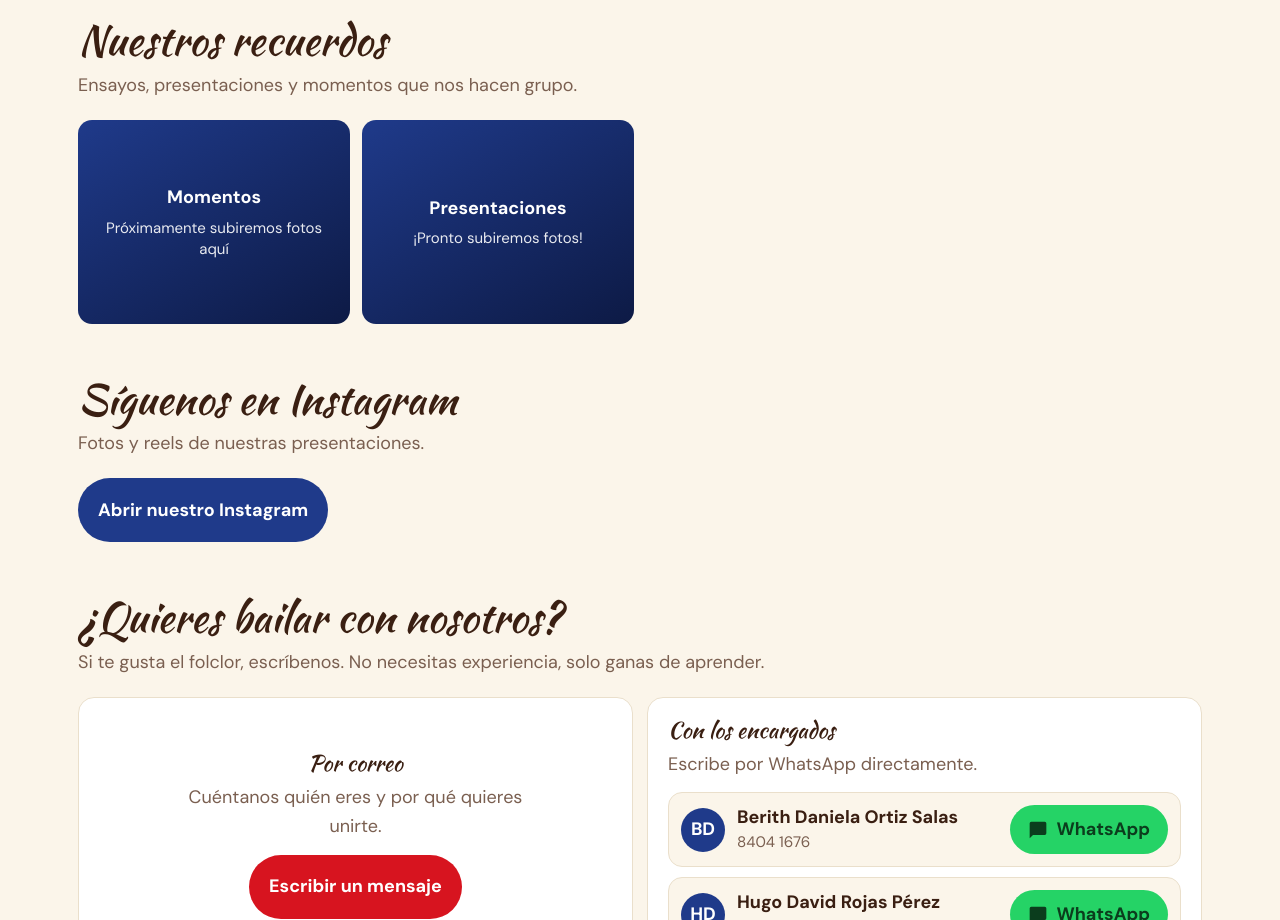
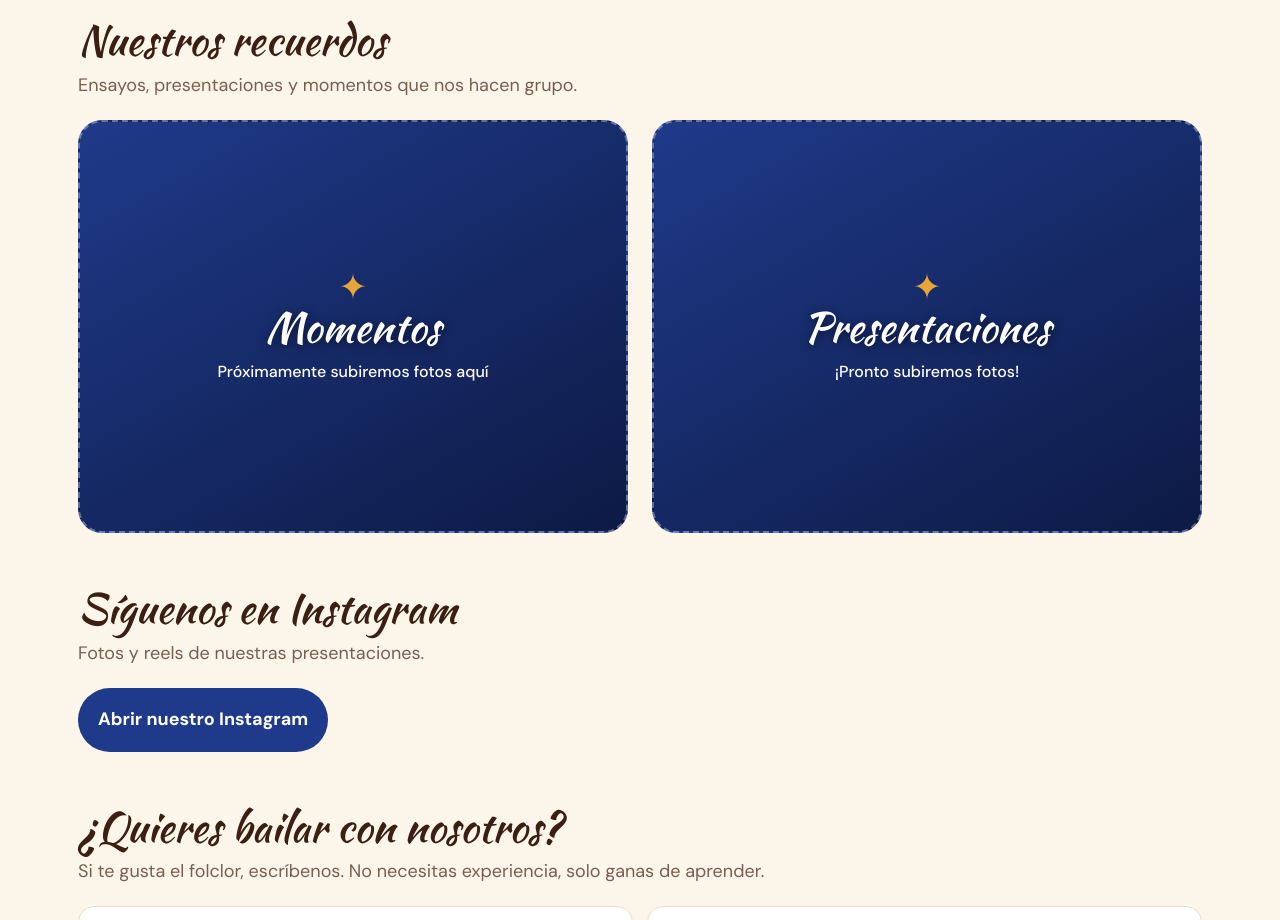
Before and after one commit to FiaHZ/Agrupacion_Tierra_Mia, a plain HTML site: page index.html in a window 1280 px wide. Shown: the part 960-1880 px from the top of the page. Drawn offline with Linux system fonts and the light colour scheme; no server answers.

Commit message:
Estetica
Cambios de estetica en el apartado de album

```diff
--- a/css/style.css
+++ b/css/style.css
@@ -955,3 +955,149 @@ dialog::-webkit-scrollbar {
     transform: none;
   }
 }
+
+/* ===== ÁLBUMES GRANDES Y LLAMATIVOS ===== */
+.gallery {
+  grid-template-columns: repeat(auto-fit, minmax(min(100%, 320px), 1fr));
+  gap: 24px;
+}
+.album,
+.js-reveal .album.reveal {
+  transition:
+    opacity 0.8s cubic-bezier(0.2, 0.7, 0.2, 1) var(--d, 0ms),
+    transform 0.8s cubic-bezier(0.2, 0.7, 0.2, 1) var(--d, 0ms),
+    translate 0.35s ease,
+    box-shadow 0.35s ease;
+}
+.album {
+  aspect-ratio: 4 / 3;
+  border-radius: 24px;
+  box-shadow: 0 14px 32px rgba(0, 0, 0, 0.3);
+}
+.album:hover {
+  translate: 0 -8px;
+  box-shadow:
+    0 24px 48px rgba(0, 0, 0, 0.45),
+    0 0 0 3px var(--gold);
+}
+
+/* Las fotos se acercan despacio mientras pasan */
+.album .slide {
+  transform: scale(1.1);
+  transition:
+    opacity 1.2s ease,
+    transform 6s ease-out;
+}
+.album .slide.on {
+  opacity: 1;
+  transform: scale(1);
+}
+
+/* Sombra para que el título se lea sobre cualquier foto */
+.album::after {
+  pointer-events: none;
+  background: linear-gradient(
+    to top,
+    rgba(0, 0, 0, 0.82),
+    rgba(0, 0, 0, 0.18) 55%,
+    transparent
+  );
+}
+
+/* Título grande con la letra del logo */
+.album span {
+  left: 24px;
+  right: 24px;
+  bottom: 20px;
+  font-family: "Kaushan Script", "DM Sans", cursive;
+  font-size: clamp(1.9rem, 4vw, 2.6rem);
+  font-weight: 400;
+  line-height: 1.1;
+  text-shadow: 0 2px 10px rgba(0, 0, 0, 0.55);
+}
+.album small {
+  display: inline-block;
+  margin-left: 20px;
+  margin-top: 10px;
+  padding: 5px 14px;
+  border-radius: 999px;
+  background: rgba(255, 255, 255, 0.2);
+  -webkit-backdrop-filter: blur(6px);
+  backdrop-filter: blur(6px);
+  font-family: "DM Sans", sans-serif;
+  font-size: 0.9rem;
+  font-weight: 500;
+  text-shadow: none;
+  opacity: 1;
+}
+
+/* Etiqueta "Ver álbum" arriba a la derecha */
+.album:not(.vacio)::before {
+  content: "Ver álbum ›";
+  position: absolute;
+  top: 18px;
+  right: 18px;
+  z-index: 2;
+  padding: 8px 18px;
+  border-radius: 999px;
+  background: var(--gold);
+  color: #2a1810;
+  font-size: 0.9rem;
+  font-weight: 700;
+  box-shadow: 0 4px 14px rgba(0, 0, 0, 0.35);
+  transition: transform 0.25s ease;
+}
+.album:not(.vacio):hover::before {
+  transform: scale(1.1);
+}
+
+/* Álbum sin fotos todavía */
+.album.vacio {
+  display: grid;
+  place-items: center;
+  align-content: center;
+  text-align: center;
+  border: 2px dashed rgba(255, 255, 255, 0.35);
+  box-shadow: none;
+}
+.album.vacio:hover {
+  translate: none;
+  box-shadow: none;
+}
+.album.vacio::before {
+  content: "✦";
+  font-size: 2.2rem;
+  color: var(--gold);
+  line-height: 1;
+}
+.album.vacio::after {
+  display: none;
+}
+.album.vacio span {
+  position: static;
+  padding: 0 20px;
+  text-align: center;
+}
+.album.vacio small {
+  display: block;
+  max-width: 30ch;
+  margin: 10px auto 0;
+  padding: 0;
+  background: none;
+  -webkit-backdrop-filter: none;
+  backdrop-filter: none;
+  font-size: 1rem;
+  line-height: 1.4;
+}
+
+@media (prefers-reduced-motion: reduce) {
+  .album,
+  .js-reveal .album.reveal,
+  .album .slide,
+  .album:not(.vacio)::before {
+    transition: none;
+  }
+  .album:hover {
+    translate: none;
+  }
+}
```
